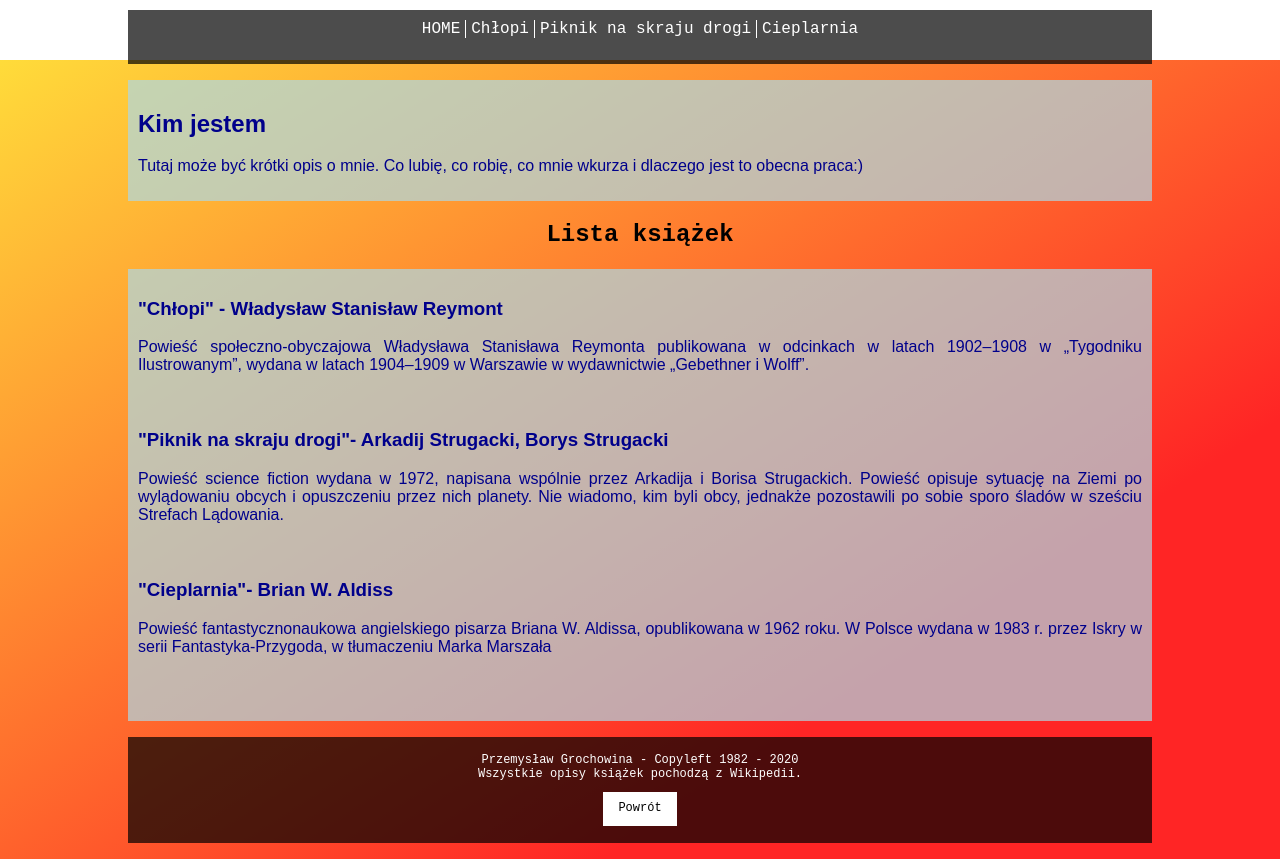
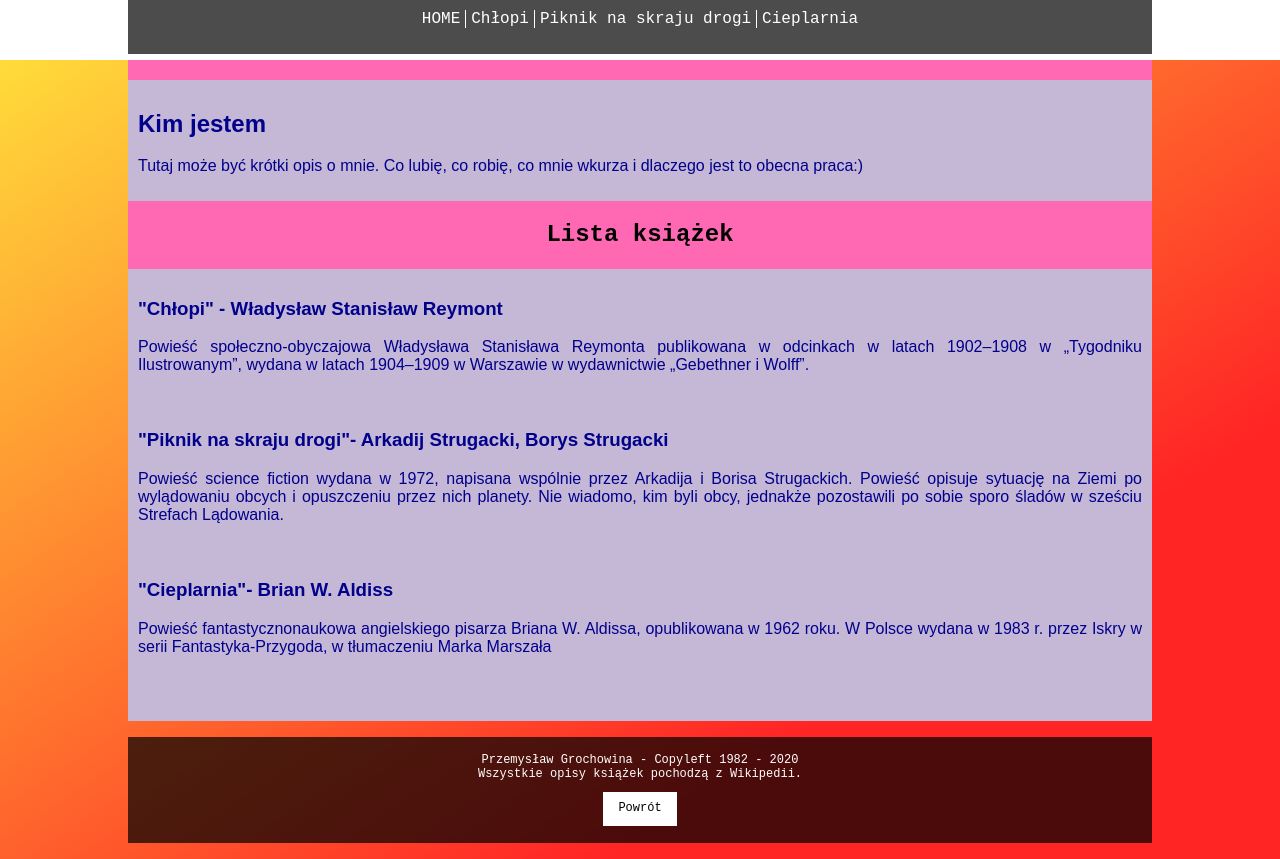
Before and after one commit to pgrochowina/homepage, a plain HTML site: page index.html in a window 1280 px wide. Drawn offline with Linux system fonts and the light colour scheme.

Commit message:
before solving main hidden under header problem - last stable commit

```diff
--- a/style.css
+++ b/style.css
@@ -11,18 +11,21 @@ html {
 body {
   background-color: #ffe53b;
   background-image: linear-gradient(147deg, #ffe53b 0%, #ff2525 74%);
+  display: block;
 }
 
 .main {
-  margin: 10px auto;
+  margin: 0px auto;
   width: 80%;
-  box-sizing: border-box;
+  display: block;
+  background: hotpink;
 }
 
 .navigation-header {
   background: white;
   min-height: 60px;
   position: fixed;
+  display: block;
   top: 0;
   width: 100%;
 }
@@ -40,6 +43,7 @@ body {
 .navigation__link {
   display: block;
   margin-bottom: 16px;
+  font-style: none;
 }
 
 .hamburger {
@@ -132,7 +136,7 @@ body {
     background-color: rgba(0, 0, 0, 0.7);
     width: 80%;
     padding: 10px;
-    margin: 10px auto;
+    margin: 0px auto;
     position: fixed;
     left: 10%;
     display: flex;
```
